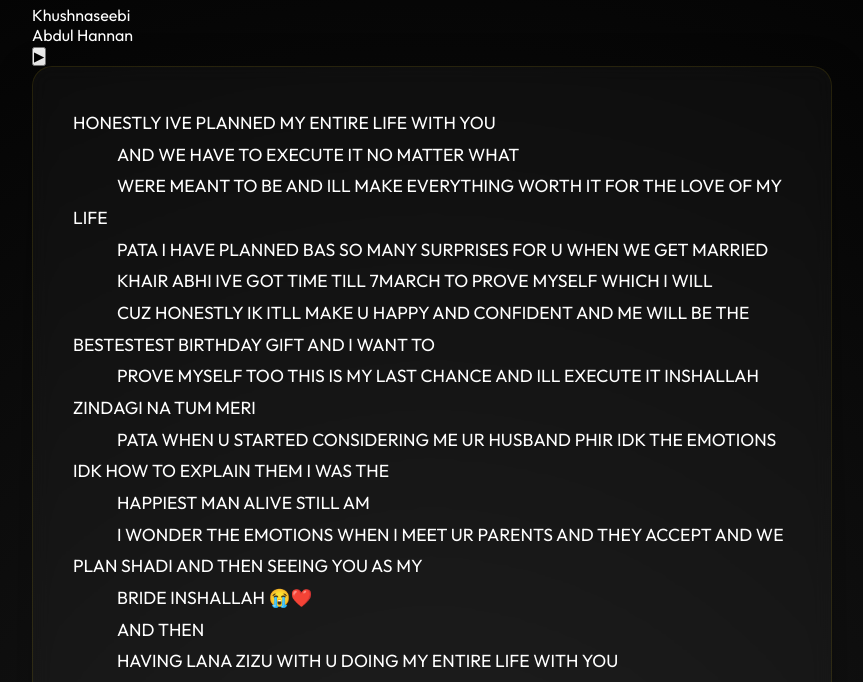
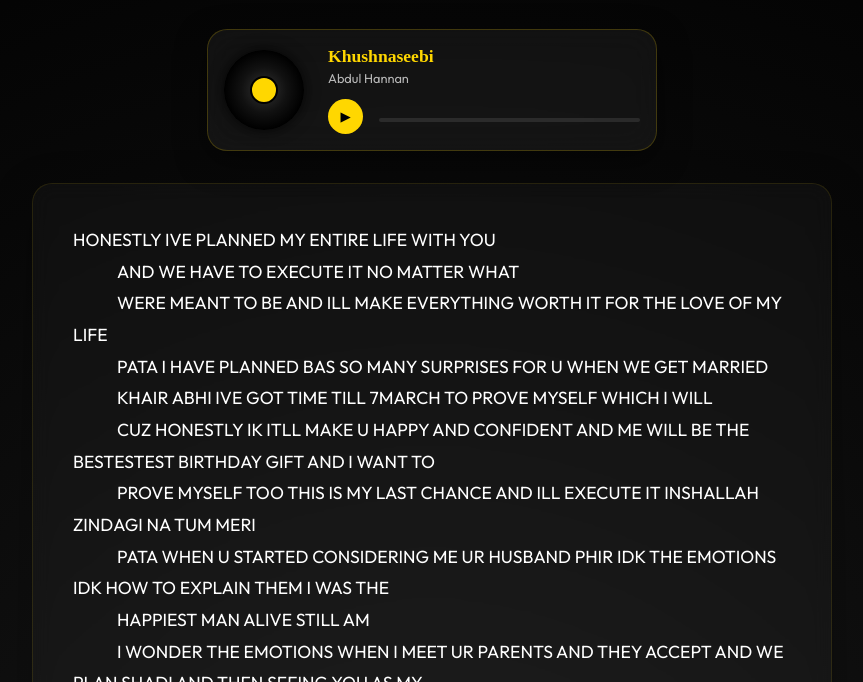
Before and after one commit to muhammadgamertv86-wq/HappyNewYear, a website built with Vite: page future.html in a window 1280 px wide. Shown: the part 118-800 px from the top of the page, without its empty margins (208-1071 px from the left). Built offline with nearby package versions, Linux system fonts and the light colour scheme; a web font is replaced by a local one.

Commit message:
Complete Khushnaseebi music player with styles in future.html

```diff
--- a/future.html
+++ b/future.html
@@ -96,6 +96,129 @@
             .highlight-footer {
                 font-size: 1.4rem;
                 padding-top: 1.5rem;
+            }
+        }
+
+        /* Music Player Styles */
+        .music-player {
+            background: rgba(255, 255, 255, 0.05);
+            backdrop-filter: blur(15px);
+            border: 1px solid rgba(255, 215, 0, 0.2);
+            border-radius: 20px;
+            padding: 1rem;
+            display: flex;
+            align-items: center;
+            gap: 1.5rem;
+            margin: 2rem auto;
+            max-width: 450px;
+            box-shadow: 0 10px 30px rgba(0, 0, 0, 0.5);
+            position: relative;
+            z-index: 20;
+        }
+
+        .vinyl-container {
+            position: relative;
+            width: 80px;
+            height: 80px;
+            flex-shrink: 0;
+        }
+
+        .vinyl-record {
+            width: 100%;
+            height: 100%;
+            border-radius: 50%;
+            background: radial-gradient(circle, #333 0%, #111 40%, #000 70%, #111 80%, #333 100%);
+            position: relative;
+            box-shadow: 0 0 15px rgba(0, 0, 0, 0.8);
+            display: flex;
+            justify-content: center;
+            align-items: center;
+            animation: spin-vinyl 6s linear infinite;
+            animation-play-state: paused;
+        }
+
+        .vinyl-record.playing {
+            animation-play-state: running;
+        }
+
+        .vinyl-record::after {
+            content: "";
+            position: absolute;
+            width: 30%;
+            height: 30%;
+            border-radius: 50%;
+            background: var(--color-gold);
+            border: 2px solid #000;
+        }
+
+        .player-info {
+            flex-grow: 1;
+        }
+
+        .player-title {
+            color: var(--color-gold);
+            font-family: var(--font-accent);
+            font-size: 1.1rem;
+            margin-bottom: 0.2rem;
+            font-weight: bold;
+        }
+
+        .player-artist {
+            opacity: 0.7;
+            font-size: 0.8rem;
+            margin-bottom: 0.8rem;
+        }
+
+        .player-controls {
+            display: flex;
+            align-items: center;
+            gap: 1rem;
+        }
+
+        .play-pause-btn {
+            background: var(--color-gold);
+            border: none;
+            width: 35px;
+            height: 35px;
+            border-radius: 50%;
+            display: flex;
+            justify-content: center;
+            align-items: center;
+            cursor: pointer;
+            transition: transform 0.2s;
+            color: #000;
+        }
+
+        .play-pause-btn:hover {
+            transform: scale(1.1);
+        }
+
+        .progress-container {
+            height: 4px;
+            background: rgba(255, 255, 255, 0.1);
+            border-radius: 2px;
+            margin-top: 8px;
+            cursor: pointer;
+            position: relative;
+            overflow: hidden;
+            flex-grow: 1;
+        }
+
+        .progress-bar {
+            height: 100%;
+            background: var(--color-gold);
+            width: 0%;
+            border-radius: 2px;
+            box-shadow: 0 0 10px var(--color-gold);
+        }
+
+        @keyframes spin-vinyl {
+            from {
+                transform: rotate(0deg);
+            }
+
+            to {
+                transform: rotate(360deg);
             }
         }
     </style>
```
